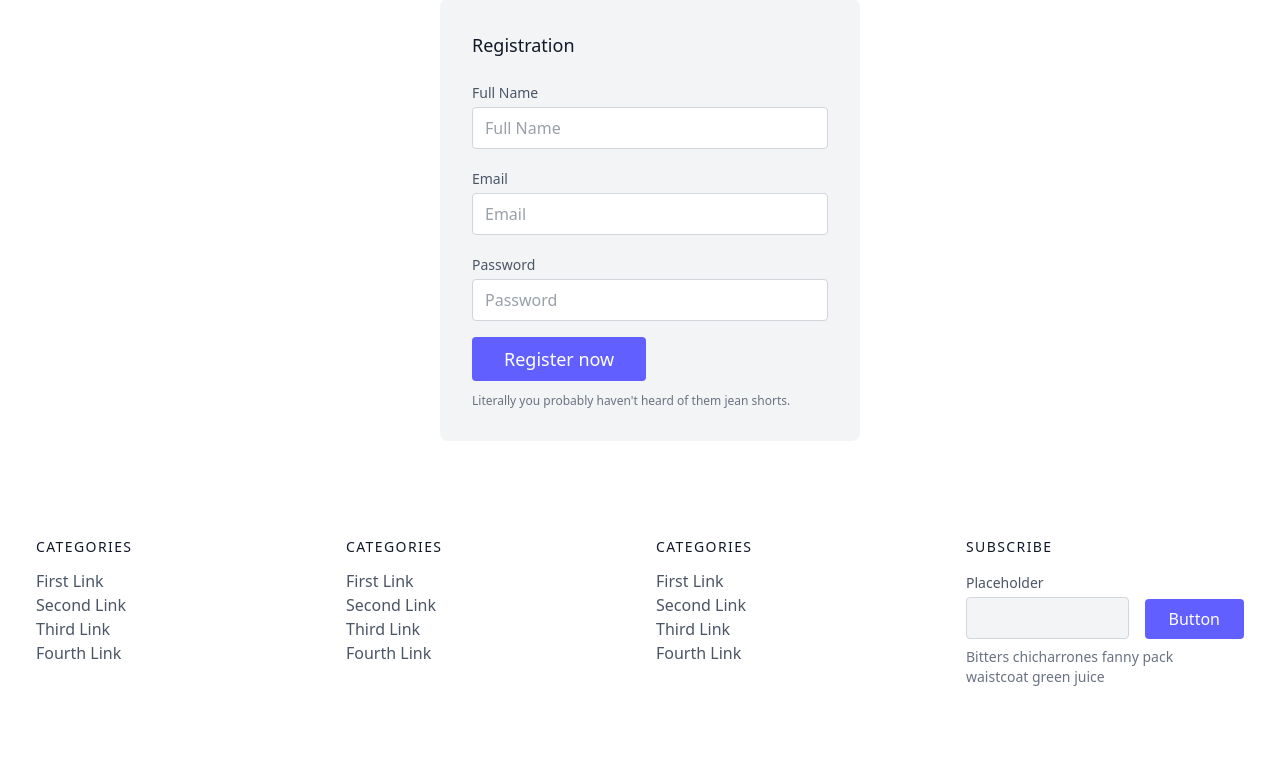
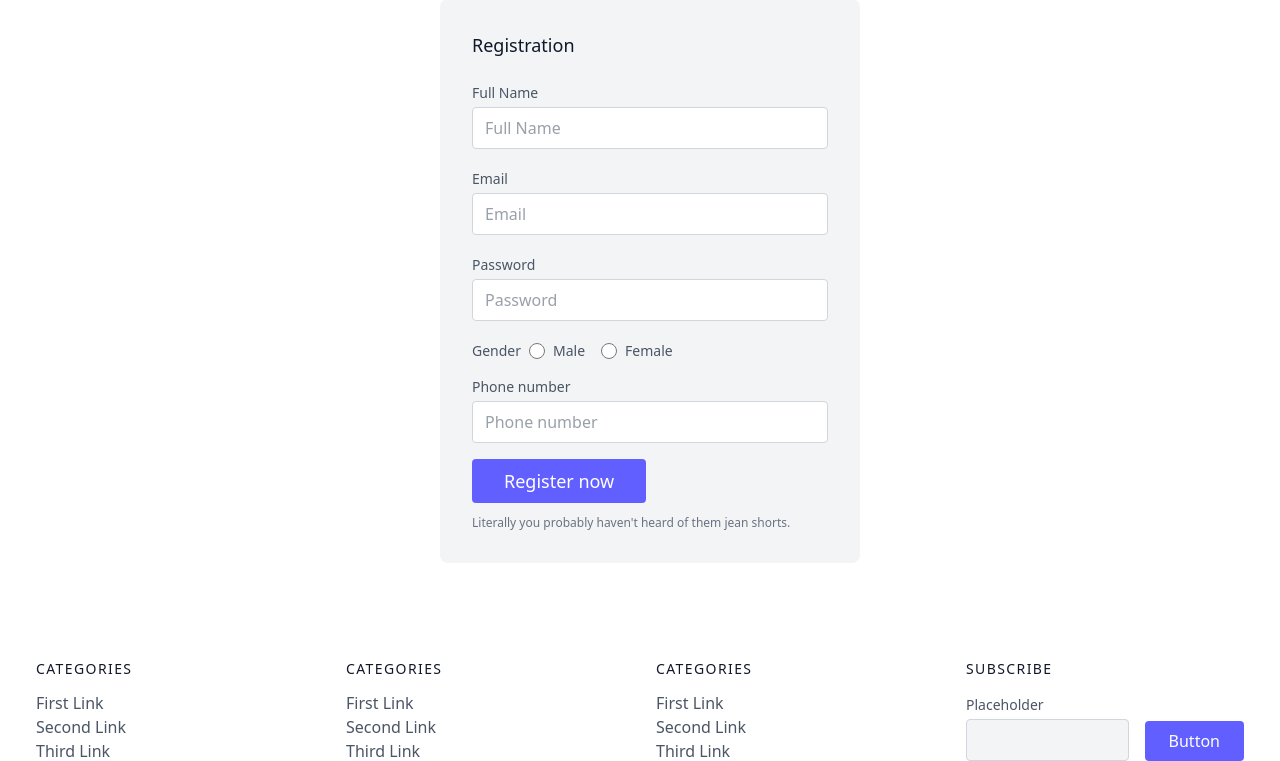
Before and after one commit to DEVENDRA-5470/PROJECT-BATCH-82, a Flask app: template Flask/LMS/templates/customer_reg.html in a window 1280 px wide. Shown: the part 121-882 px from the top of the page. Run offline with Flask 3, Linux system fonts and the light colour scheme; the template is opened without the code that fills it, so the values that code supplies are empty.

Commit message:
auto backup Tue Sep 30 11:23:35 UTC 2025

```diff
--- a/Flask/LMS/templates/customer_reg.html
+++ b/Flask/LMS/templates/customer_reg.html
@@ -9,20 +9,47 @@
       <h2 class="text-gray-900 text-lg font-medium title-font mb-5">Registration</h2>
       <div class="relative mb-4">
         <label for="full-name" class="leading-7 text-sm text-gray-600">Full Name</label>
-        <input type="text" id="full-name"  name="full-name" class="w-full bg-white rounded border border-gray-300 focus:border-indigo-500 focus:ring-2 focus:ring-indigo-200 text-base outline-none text-gray-700 py-1 px-3 leading-8 transition-colors duration-200 ease-in-out"
+        <input type="text" id="full-name" name="full-name"
+          class="w-full bg-white rounded border border-gray-300 focus:border-indigo-500 focus:ring-2 focus:ring-indigo-200 text-base outline-none text-gray-700 py-1 px-3 leading-8 transition-colors duration-200 ease-in-out"
           placeholder="Full Name" required>
       </div>
       <div class="relative mb-4">
         <label for="email" class="leading-7 text-sm text-gray-600">Email</label>
-        <input type="email" id="email" name="email" class="w-full bg-white rounded border border-gray-300 focus:border-indigo-500 focus:ring-2 focus:ring-indigo-200 text-base outline-none text-gray-700 py-1 px-3 leading-8 transition-colors duration-200 ease-in-out"
+        <input type="email" id="email" name="email"
+          class="w-full bg-white rounded border border-gray-300 focus:border-indigo-500 focus:ring-2 focus:ring-indigo-200 text-base outline-none text-gray-700 py-1 px-3 leading-8 transition-colors duration-200 ease-in-out"
           placeholder="Email" required>
       </div>
       <div class="relative mb-4">
         <label for="password" class="leading-7 text-sm text-gray-600">Password</label>
-        <input type="password" id="password" name="password" class="w-full bg-white rounded border border-gray-300 focus:border-indigo-500 focus:ring-2 focus:ring-indigo-200 text-base outline-none text-gray-700 py-1 px-3 leading-8 transition-colors duration-200 ease-in-out"
+        <input type="password" id="password" name="password"
+          class="w-full bg-white rounded border border-gray-300 focus:border-indigo-500 focus:ring-2 focus:ring-indigo-200 text-base outline-none text-gray-700 py-1 px-3 leading-8 transition-colors duration-200 ease-in-out"
           placeholder="Password" required>
       </div>
-      <button class="text-white bg-indigo-500 border-0 py-2 px-8 focus:outline-none hover:bg-indigo-600 rounded text-lg">Register now</button>
+
+      <div class="flex flex-wrap">
+        <label for="password" class="leading-7 text-sm  text-gray-600">Gender</label>
+        <div class="flex items-center me-4 ml-2">
+          <input id="red-radio" type="radio" value="male" name="gender" class="w-4 h-4 text-red-600 bg-gray-100 ">
+          <label for="red-radio" class="ms-2 text-sm font-medium ">Male</label>
+        </div>
+        <div class="flex items-center me-4">
+          <input id="green-radio" type="radio" value="female" name="gender"
+            class="w-4 h-4 text-green-600 bg-gray-100 border-gray-300 focus:ring-green-500 dark:focus:ring-green-600 dark:ring-offset-gray-800 focus:ring-2 dark:bg-gray-700 dark:border-gray-600">
+          <label for="red-radio" class="ms-2 text-sm font-medium ">Female</label>
+        </div>
+
+
+      </div>
+
+      <div class="relative mb-4 mt-2">
+        <label for="password" class="leading-7 text-sm text-gray-600">Phone number</label>
+        <input typ e="number" id="password" name="phone"
+          class="w-full bg-white rounded border border-gray-300 focus:border-indigo-500 focus:ring-2 focus:ring-indigo-200 text-base outline-none text-gray-700 py-1 px-3 leading-8 transition-colors duration-200 ease-in-out"
+          placeholder="Phone number" required>
+      </div>
+      <button
+        class="text-white bg-indigo-500 border-0 py-2 px-8 focus:outline-none hover:bg-indigo-600 rounded text-lg">Register
+        now</button>
       <p class="text-xs text-gray-500 mt-3">Literally you probably haven't heard of them jean shorts.</p>
     </div>
   </form>
```
Also changed, not shown: Flask/LMS/app.py (+7 -1 lines). Lines whose indentation alone changed are shown as unchanged.
